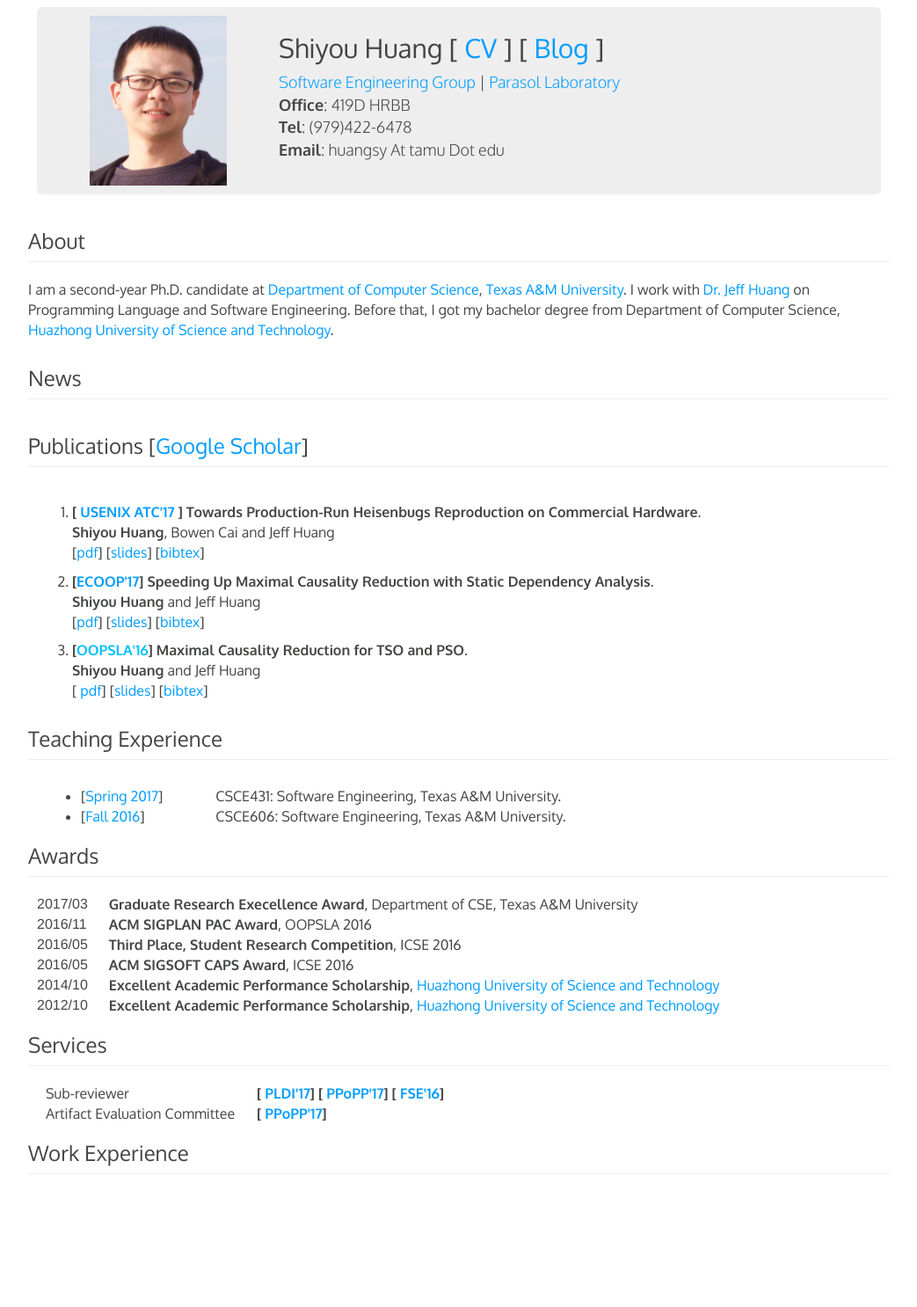
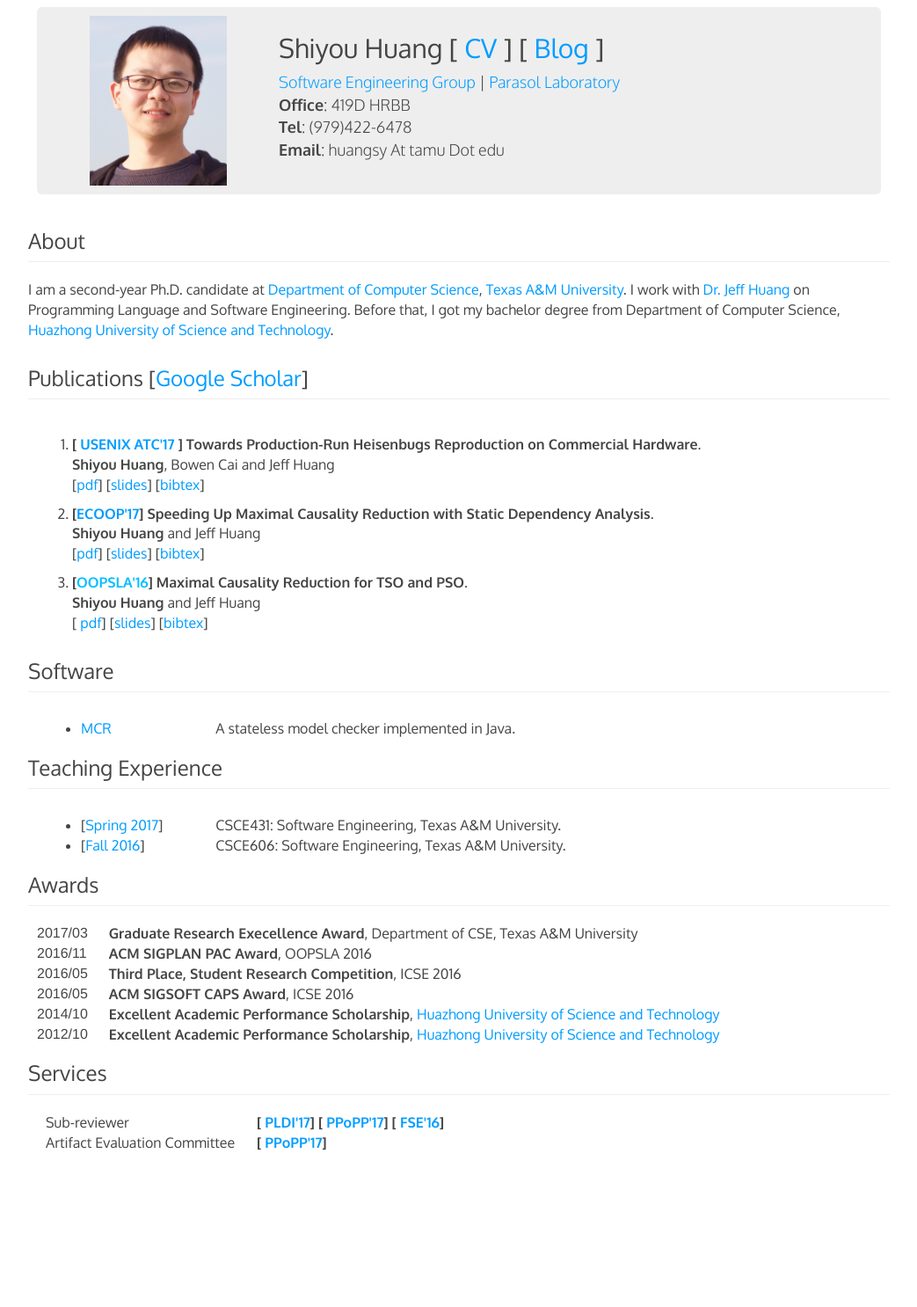
Before and after one commit to huangshiyou/huangshiyou.github.io, a Jekyll site: the page index.html, which Jekyll copies as it is, in a window 1280 px wide. Shown: the whole page at 88% size, without its empty margins (86-1129 px from the left). Built offline with Jekyll 4.4.1, drawn with Linux system fonts in a browser that asks for light colours; after the commit the page ends 1442 px from its top, so only the background shows below that.

Commit message:
update the page

```diff
--- a/index.html
+++ b/index.html
@@ -52,11 +52,13 @@
                 <p>I am a second-year&nbsp;Ph.D.&nbsp;candidate at <a href="http://www.cs.tamu.edu/">Department of Computer Science</a>, <a href="http://www.tamu.edu/">Texas A&amp;M University</a>. I work with <a href="http://parasol.tamu.edu/~jeff/">Dr. Jeff Huang</a> on Programming Language and Software Engineering. Before that, I got my bachelor degree from Department of Computer Science, <a href="http://english.hust.edu.cn/">Huazhong University of Science and Technology</a>. </p>
         </div>
 
-        <div class="row">
+        <!-- <div class="row">
             <h3>News</h3>
             <hr />
 
-        </div>
+        </div> -->
+
+
 
         <div class="row">
             <h3>Publications [<a href="https://scholar.google.com/citations?user=Z3NwBb0AAAAJ&amp;hl=en">Google Scholar</a>]</h3>
@@ -102,6 +104,27 @@
                     </li>
 
                 </ol>
+            </div>
+        </div>
+
+        <div class="row">
+            <h3>Software</h3>
+            <hr />
+        </div>
+
+        <div class="row top-buffer">
+            <div class="col-md-12">
+                <ul>
+
+                    <!-- <li> -->
+                    <div class="col-md-2">
+                        <li>
+                            <a href="https://github.com/parasol-aser/JMCR">MCR</a>
+
+                    </div>
+                    <div class="col-md-10">A stateless model checker implemented in Java.</div>
+                    </li>
+                </ul>
             </div>
         </div>
 
@@ -194,10 +217,12 @@
 
         </div>
 
-        <div class="row">
+<!--         <div class="row">
             <h3>Work Experience</h3>
             <hr />
-        </div>
+        </div> -->
+
+
         <div class="row top-buffer">
             <div class="col-md-12">
             </div>
```
